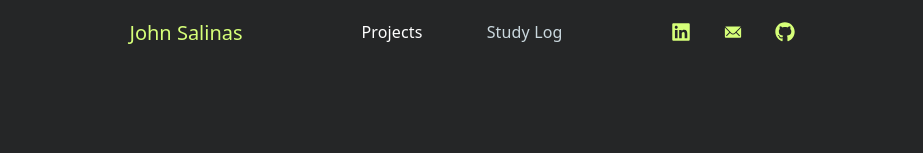
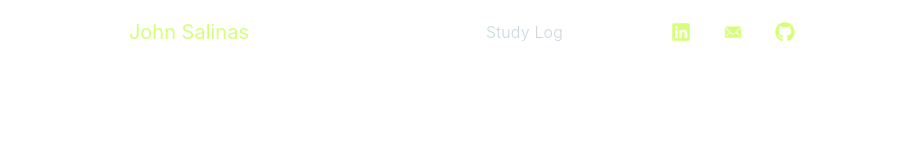
Before and after one commit to JohnSalinas123/Portofolio_JohnS, a React (Vite) app: page /projects in a window 1280 px wide. Shown: the top 153 px of the page, without its empty margins (178-1101 px from the left). Built offline with nearby package versions, Linux system fonts and the light colour scheme.

Commit message:
add mantine provider and styles setup

```diff
--- a/src/main.jsx
+++ b/src/main.jsx
@@ -4,8 +4,13 @@ import App from "./App.jsx";
 import "./index.css";
 import { BrowserRouter } from "react-router-dom";
 
+import { MantineProvider } from "@mantine/core";
+import "@mantine/core/styles.css";
+
 ReactDOM.createRoot(document.getElementById("root")).render(
 	<BrowserRouter>
-		<App />
+		<MantineProvider>
+			<App />
+		</MantineProvider>
 	</BrowserRouter>
 );
```
